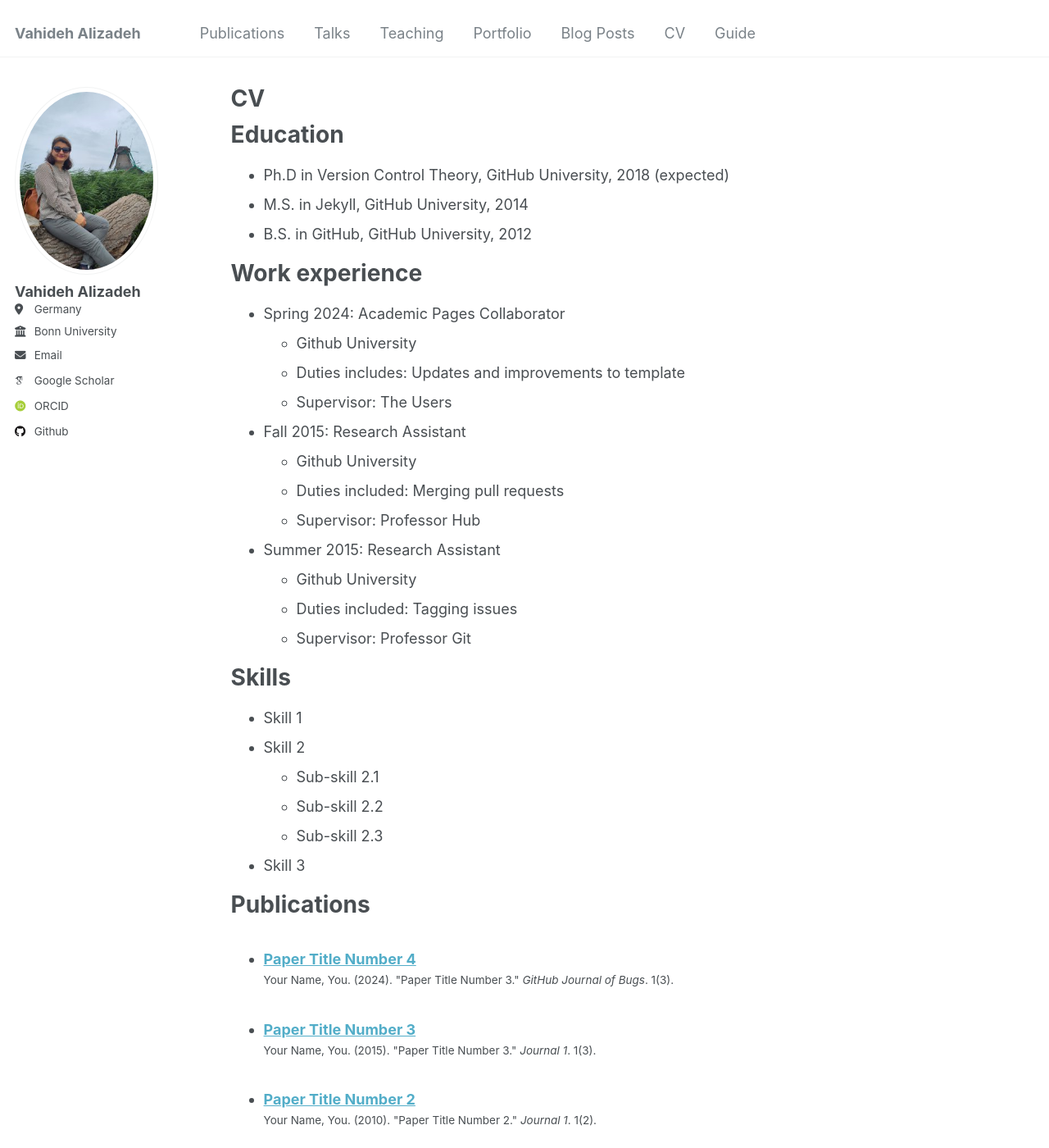
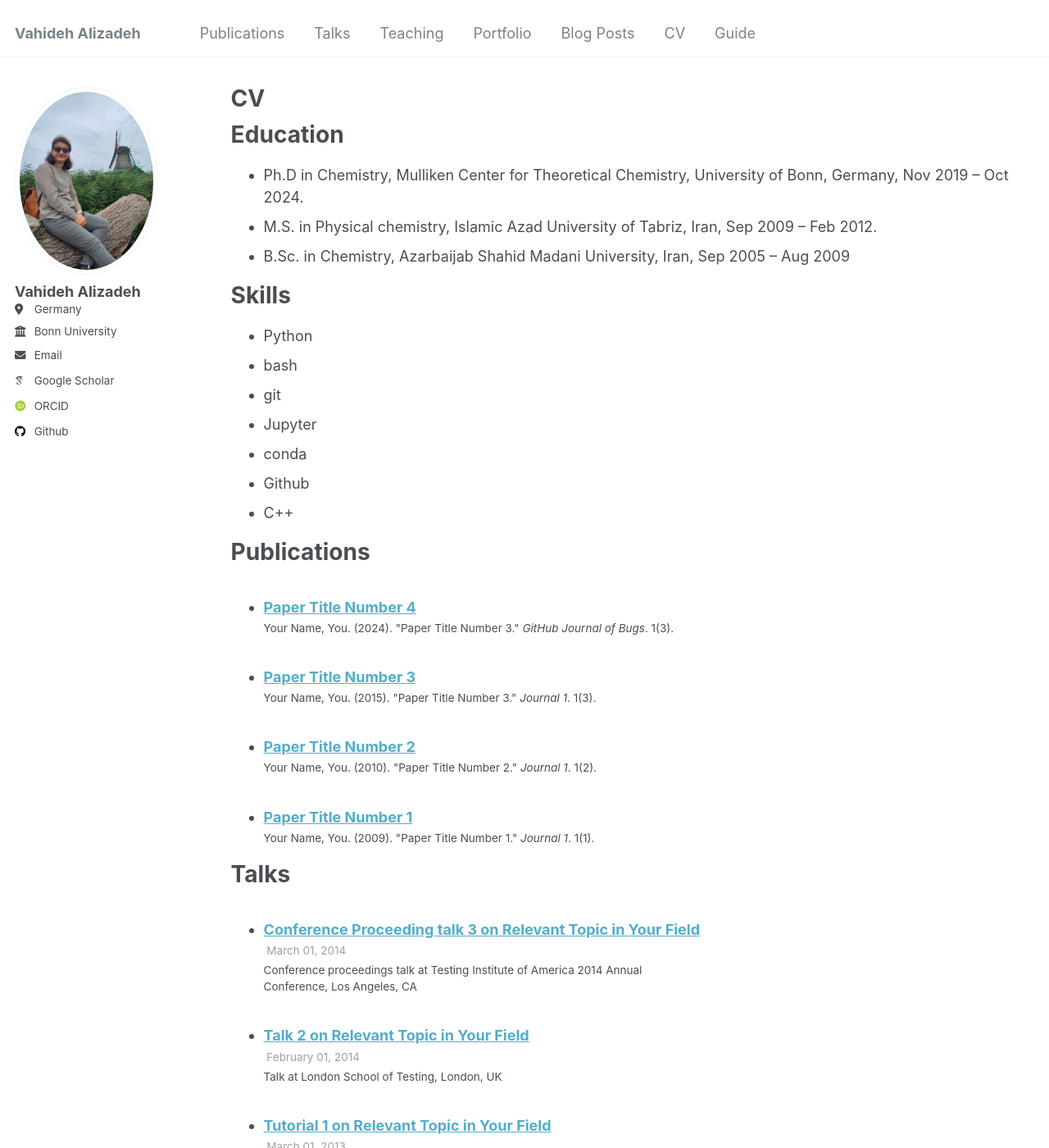
Before and after one commit to V-Alizade/V-Alizade.github.io, a Jekyll site: the page built from _pages/cv.md, in a window 1280 px wide and 1400 px high. Shown: the whole window at 82% size. Built offline with Jekyll 4.4.1, drawn with Linux system fonts in a browser that asks for light colours; some web fonts are replaced; some of the changed text lies outside the part shown.

Commit message:
update cv.md

```diff
--- a/_pages/cv.md
+++ b/_pages/cv.md
@@ -5,41 +5,28 @@ permalink: /cv/
 author_profile: true
 redirect_from:
   - /resume
+paperurl: 'http://V.Alizadeh.github.io/files/CV-VA.pdf'
 ---
 
 {% include base_path %}
 
+
 Education
 ======
-* Ph.D in Version Control Theory, GitHub University, 2018 (expected)
-* M.S. in Jekyll, GitHub University, 2014
-* B.S. in GitHub, GitHub University, 2012
+* Ph.D in Chemistry, Mulliken Center for Theoretical Chemistry, University of Bonn, Germany, Nov 2019 -- Oct 2024.
+* M.S. in Physical chemistry, Islamic Azad University of Tabriz, Iran, Sep 2009 -- Feb 2012.
+* B.Sc. in Chemistry, Azarbaijab Shahid Madani University, Iran, Sep 2005 – Aug 2009
 
-Work experience
-======
-* Spring 2024: Academic Pages Collaborator
-  * Github University
-  * Duties includes: Updates and improvements to template
-  * Supervisor: The Users
-
-* Fall 2015: Research Assistant
-  * Github University
-  * Duties included: Merging pull requests
-  * Supervisor: Professor Hub
-
-* Summer 2015: Research Assistant
-  * Github University
-  * Duties included: Tagging issues
-  * Supervisor: Professor Git
 
 Skills
 ======
-* Skill 1
-* Skill 2
-  * Sub-skill 2.1
-  * Sub-skill 2.2
-  * Sub-skill 2.3
-* Skill 3
+* Python
+* bash
+* git
+* Jupyter
+* conda
+* Github
+* C++
 
 Publications
 ======
@@ -59,6 +46,6 @@ Teaching
     {% include archive-single-cv.html %}
   {% endfor %}</ul>
 
-Service and leadership
-======
-* Currently signed in to 43 different slack teams
+# Service and leadership
+# ======
+# * Currently signed in to 43 different slack teams
```
